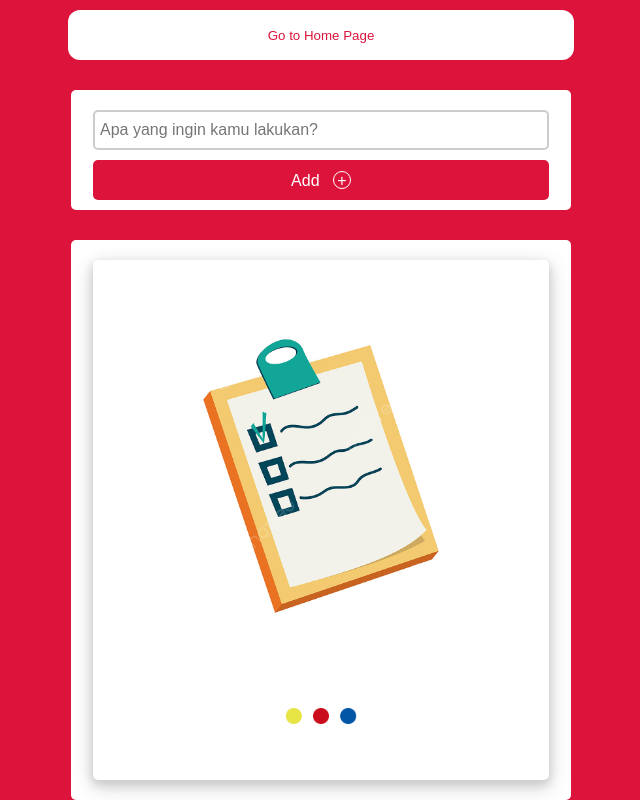
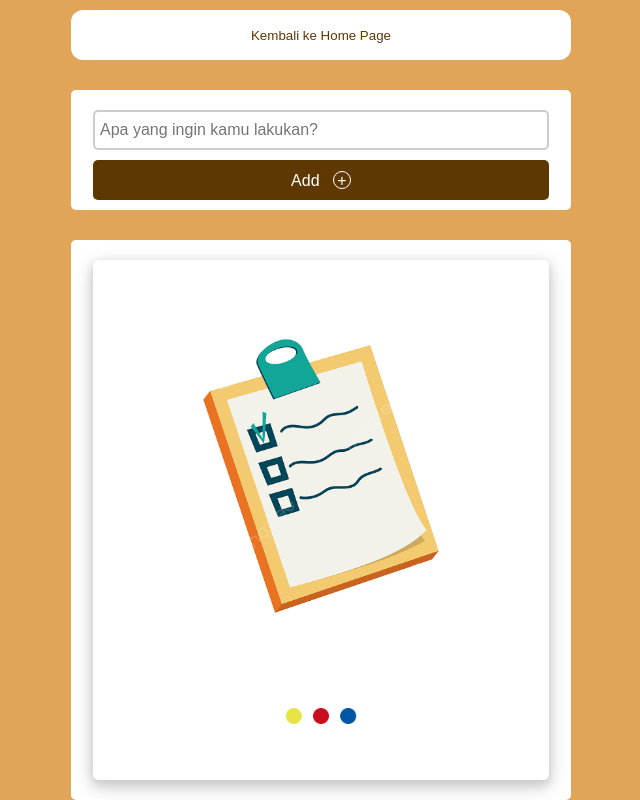
Before and after one commit to ravinwoenarsooo/UTS-WebProgTodoList, a PHP site: page / in a window 1280 px wide. Shown: the whole page, without its empty margins (319-959 px from the left). Run offline with PHP 8.4, Linux system fonts and the light colour scheme; the visitor is signed in with stand-in values (Sample User, id 1); data that the repository does not hold is empty.

Commit message:
SELESAI (GW MAU OTAK ATIK DESAIN)

```diff
--- a/app/edit.php
+++ b/app/edit.php
@@ -11,7 +11,6 @@ if (isset($_POST['edit_id'])) {
     $edit_id = $_POST['edit_id'];
 
     if (!empty($edit_id)) {
-        // Fetch the existing title for editing
         $stmt = $conn->prepare("SELECT title FROM todos WHERE id = ?");
         $stmt->execute([$edit_id]);
         $todo = $stmt->fetch(PDO::FETCH_ASSOC);
@@ -26,11 +25,9 @@ if (isset($_POST['update_todo'])) {
         $stmt = $conn->prepare("UPDATE todos SET title = ? WHERE id = ?");
         $stmt->execute([$new_title, $update_id]);
 
-        // Return a success message to indicate a successful update
         echo 'success';
         exit();
     }
 }
 
-// Add any additional code if needed
 ?>
--- a/css/stylus.css
+++ b/css/stylus.css
@@ -1,5 +1,5 @@
 body {
-    background: crimson;
+    background: #e0a558;
   }
 
   * {
@@ -43,17 +43,18 @@ body {
     margin: 0px auto;
     border: none;
     outline: none;
-    background: crimson;
+    background: #5e3703;
     color: #fff;
     font-family: sans-serif;
     font-size: 16px;
     border-radius: 5px;
     cursor: pointer;
+    transition: .4s ease-in;
   }
 
   .add-section button:hover {
-    box-shadow: 0 2px 2px 0 #ccc, 0 2px 3px 0 #ccc;
-    opacity: 0.7;
+    color: #5e3703;
+    background-color: #e0a558;
   }
 
   .add-section button span {
@@ -151,8 +152,8 @@ body {
 
 .home-button {
     background-color: white;
-    color: crimson;
-    padding: 1px 200px;
+    color: #5e3703;
+    padding: 1px 180px;
     border: none;
     border-radius: 12px;
     position: relative;
@@ -162,7 +163,6 @@ body {
 }
 
 .home-button:hover {
-    /* border: 8 px solid white; */
     color: white;
-    background-color: crimson;
+    background-color: #5e3703;
 }
--- a/index.php
+++ b/index.php
@@ -18,7 +18,7 @@ if (!isset($_SESSION['user_authenticated']) || !$_SESSION['user_authenticated'])
 <body>
     <div class="home-button-container" id="home">
         <form action="user_page.php" method="get">
-            <button class="home-button" type="submit">Go to Home Page</button>
+            <button class="home-button" type="submit">Kembali ke Home Page</button>
         </form>
     </div>
     <div class="main-section">
@@ -105,20 +105,18 @@ if (!isset($_SESSION['user_authenticated']) || !$_SESSION['user_authenticated'])
             });
 
         $("form[action='app/edit.php']").submit(function(event) {
-            event.preventDefault(); // Prevent default form submission
+            event.preventDefault();
 
             const form = $(this);
             const editId = form.find("input[name='edit_id']").val();
             const newTitle = form.find("input[name='new_title']").val();
 
-            // Send an AJAX request to edit.php with the updated title
             $.post("app/edit.php", {
                 edit_id: editId,
                 new_title: newTitle,
                 update_todo: true
             }, function(data) {
                 if (data === 'success') {
-                    // Reload the page to reflect the updated to-do list
                     window.location.reload();
                 }
             });
@@ -145,14 +143,12 @@ if (!isset($_SESSION['user_authenticated']) || !$_SESSION['user_authenticated'])
             });
         });
 
-        // Function to save the selected option to local storage
         function saveSelectedOption() {
             var selectElement = document.getElementsByName("new_status")[0];
             var selectedValue = selectElement.value;
             localStorage.setItem("selectedOption", selectedValue);
         }
 
-        // Function to load the selected option from local storage
         function loadSelectedOption() {
             var selectElement = document.getElementsByName("new_status")[0];
             var selectedValue = localStorage.getItem("selectedOption");
@@ -161,10 +157,8 @@ if (!isset($_SESSION['user_authenticated']) || !$_SESSION['user_authenticated'])
             }
         }
 
-        // Attach an event listener to the select element to save the selected option
         document.getElementsByName("new_status")[0].addEventListener("change", saveSelectedOption);
 
-        // Load the selected option when the page loads
         window.addEventListener("load", loadSelectedOption);
     </script>
 </body>
--- a/register_form.php
+++ b/register_form.php
@@ -42,7 +42,6 @@ if(isset($_POST['submit'])){
    <meta name="viewport" content="width=device-width, initial-scale=1.0">
    <title>register form</title>
 
-   <!-- custom css file link  -->
    <link rel="stylesheet" href="css/style.css">
 
 </head>
@@ -67,7 +66,7 @@ if(isset($_POST['submit'])){
          <option value="user">user</option>
       </select>
       <input type="submit" name="submit" value="register now" class="form-btn">
-      <p>already have an account? <a href="login_form.php">login now</a></p>
+      <p>Sudah punya akun? <a href="login_form.php">login now</a></p>
    </form>
 
 </div>
```
Also changed, not shown: css/style.css (+2 -5 lines).
